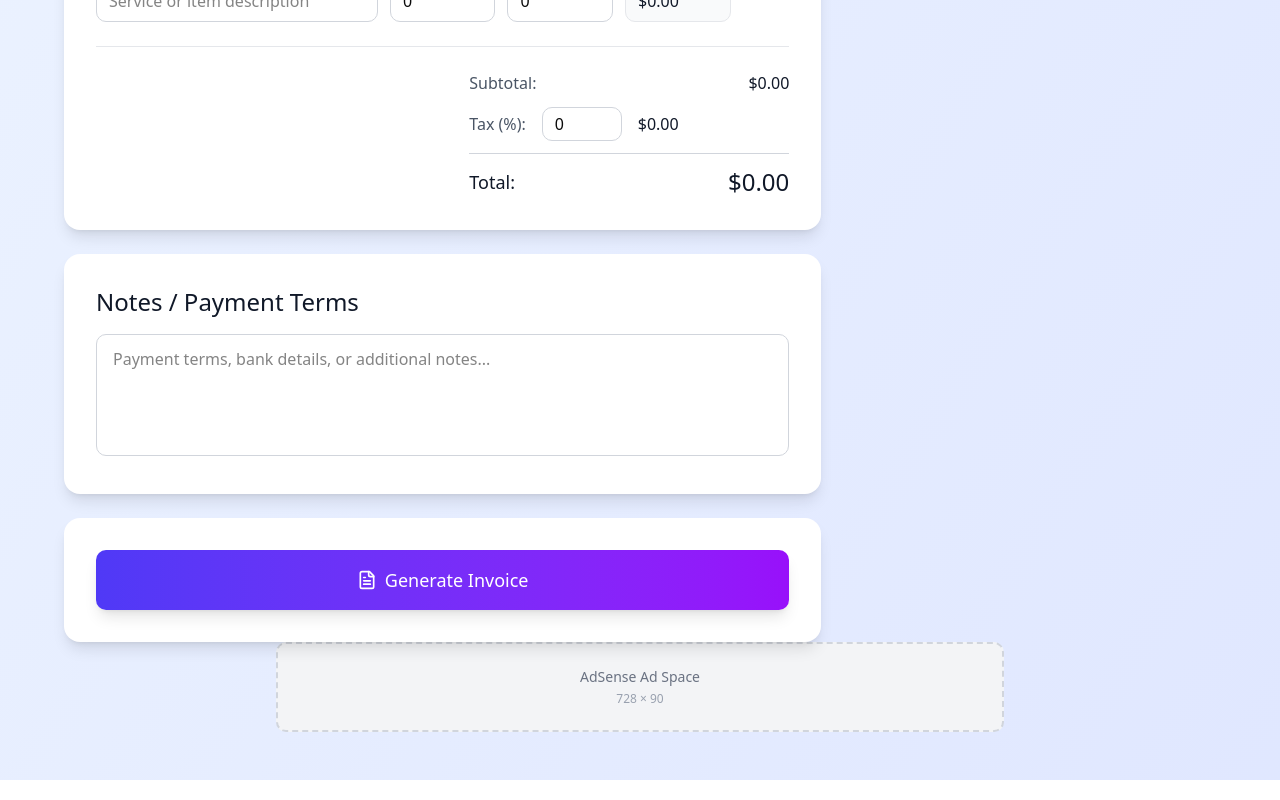
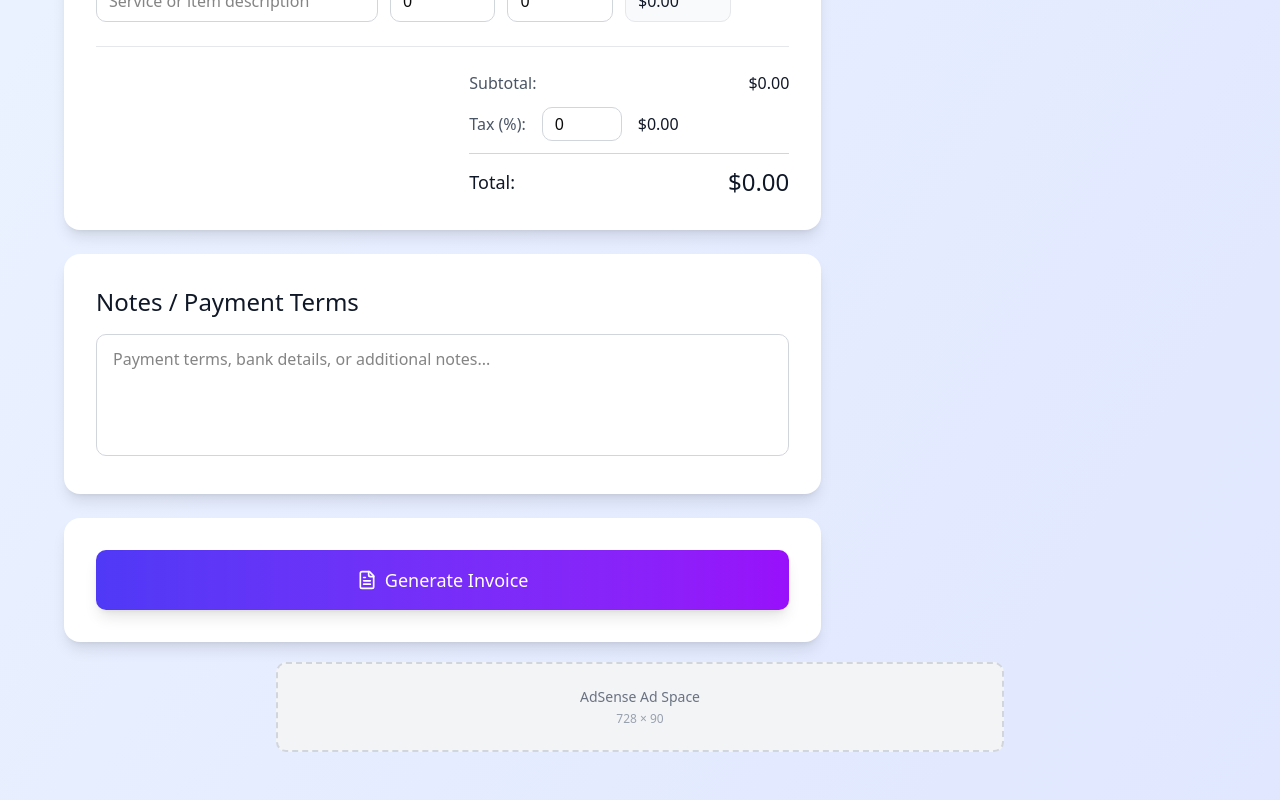
Before and after one commit to Glenn-Dunnegan/Freelancefinance, a React (Vite) app: page /invoice-generator in a window 1280 px wide. Shown: the part 1265-2065 px from the top of the page. Built offline with nearby package versions, Linux system fonts and the light colour scheme.

Commit message:
Update InvoiceGenerator.tsx

```diff
--- a/src/components/InvoiceGenerator.tsx
+++ b/src/components/InvoiceGenerator.tsx
@@ -416,7 +416,7 @@ export function InvoiceGenerator() {
       </div>
 
       {/* Bottom Banner Ad */}
-      <div className="print:hidden">
+      <div className="print:hidden" style={{marginTop: 20}}>
         <AdPlaceholder type="leaderboard" className="mt-8" />
       </div>
 
```
